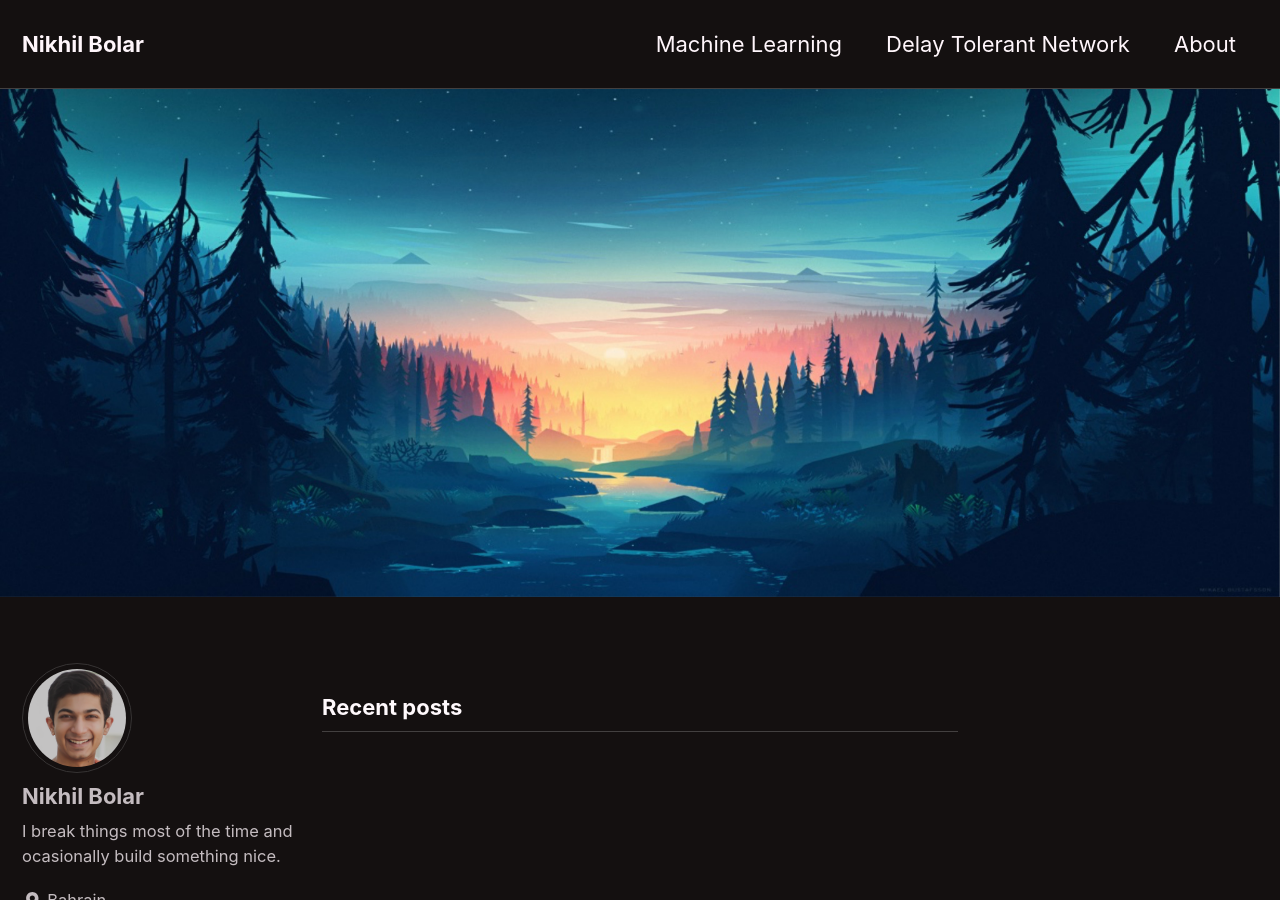
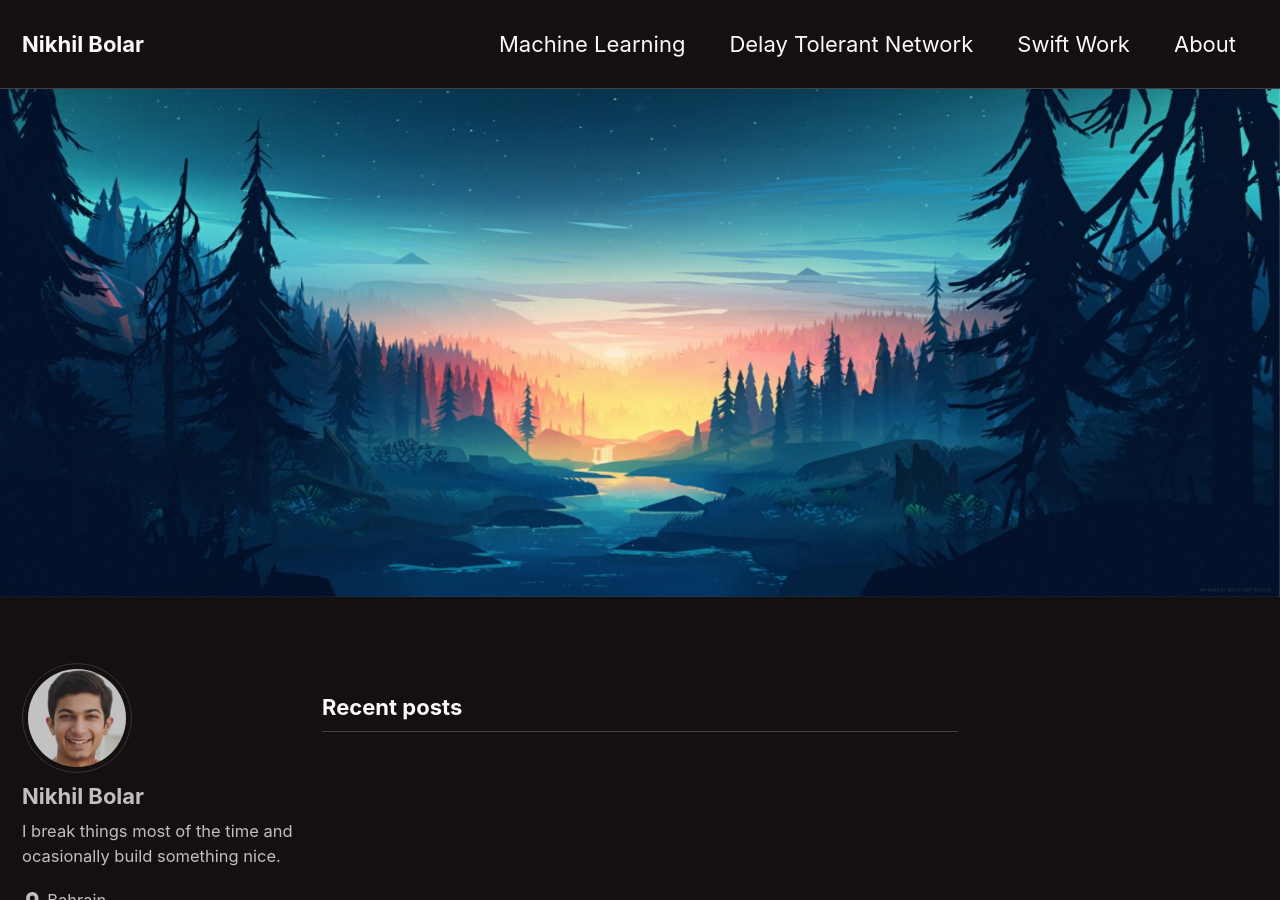
Before and after one commit to nbolar/nbolar.github.io, a Jekyll site: the page built from index.html, in a window 1280 px wide and 900 px high. Built offline with Jekyll 4.4.1, drawn with Linux system fonts in a browser that asks for light colours; cached includes are drawn as plain includes; the list of posts is cut into pages by our own code.

Commit message:
Update navigation.yml

```diff
--- a/_data/navigation.yml
+++ b/_data/navigation.yml
@@ -4,6 +4,8 @@ main:
     url: /machine-learning/
   - title: "Delay Tolerant Network"
     url: /delay-tolerant/
+  - title: "Swift Work"
+    url: /swift/
   - title: "About"
     url: /about/
 
```
